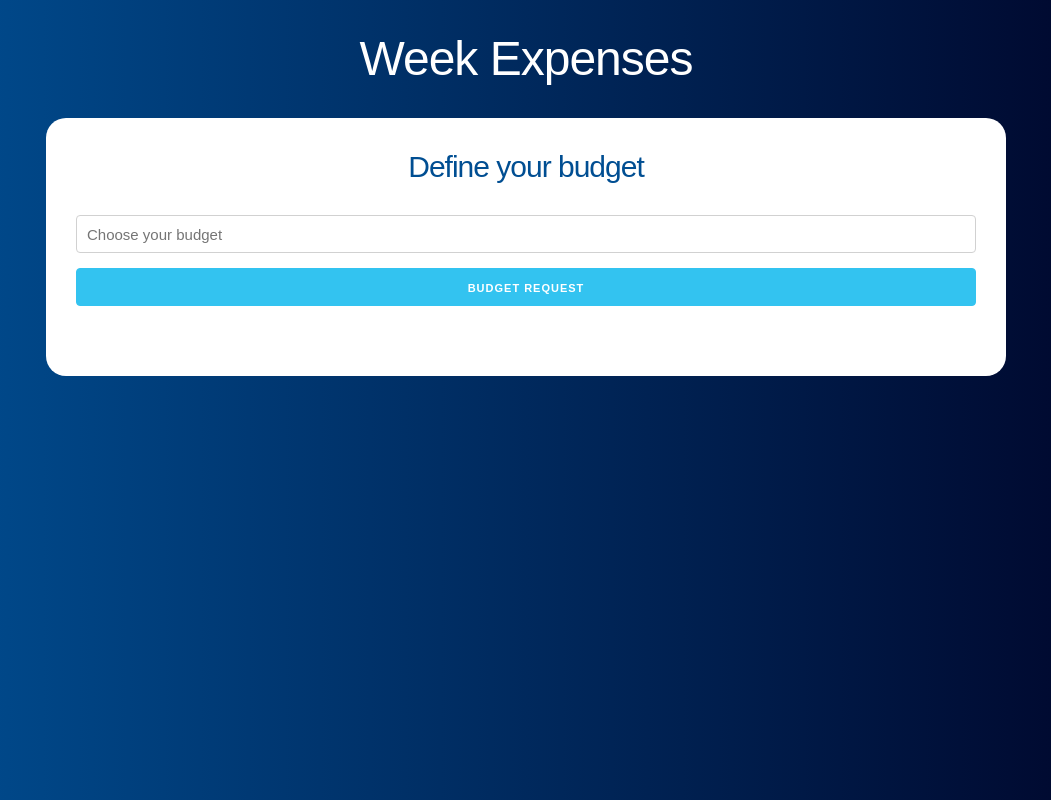
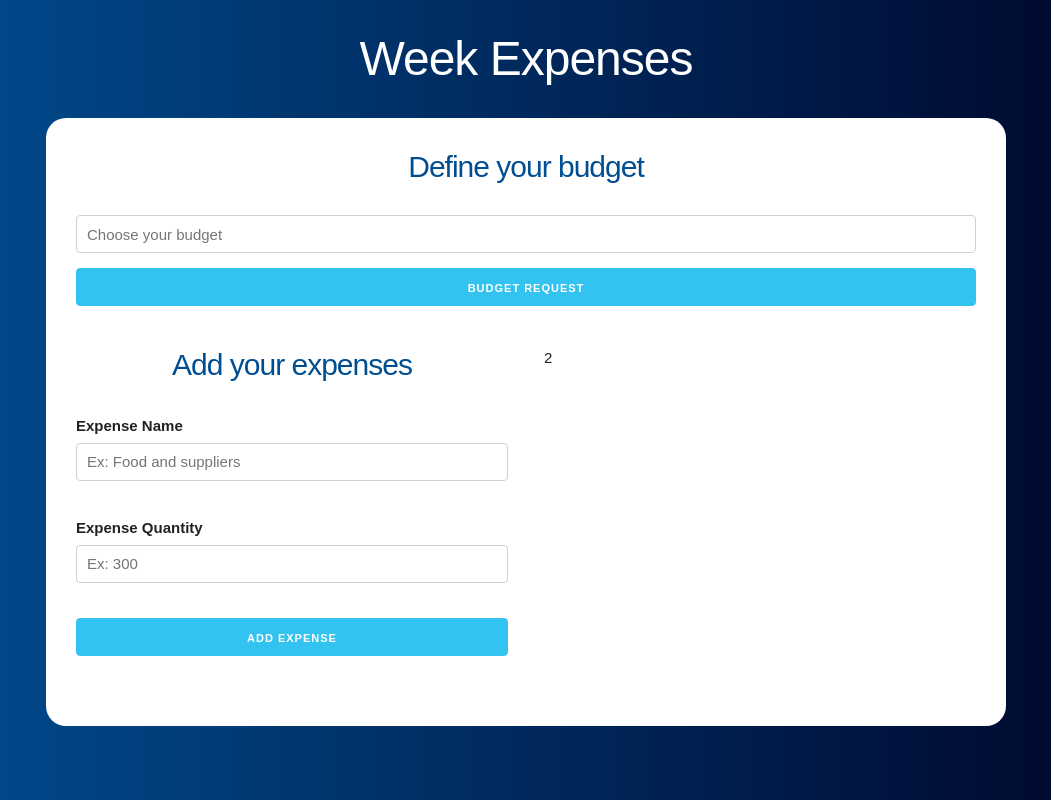
Before and after one commit to AttilioGiglio/Budget-Control, a React (Create React App) app: page / in a window 1280 px wide. Shown: the whole page, without its empty margins (114-1165 px from the left). Built offline with nearby package versions, Linux system fonts and the light colour scheme.

Commit message:
adding form

```diff
--- a/src/App.js
+++ b/src/App.js
@@ -1,5 +1,6 @@
 import React, {useState} from 'react';
 import Questions from './Components/Questions';
+import Form from './Components/Form';
 
 
 function App() {
@@ -16,6 +17,14 @@ function App() {
       setBudget={setBudget}
       setRest={setRest}
       />
+      <div className='row'>
+        <div className='one-half column'>
+          <Form />
+        </div>
+        <div className='one-half column'>
+          2
+        </div>
+      </div>
       </div>
     </div>
   );
--- /dev/null
+++ b/src/Components/Form.js
@@ -0,0 +1,32 @@
+import React from 'react'
+
+const Form = () => {
+    return (
+        <form>
+            <h2>Add your expenses</h2>
+            <div className='campo'>
+                <label>Expense Name</label>
+                <input
+                type='text'
+                className='u-full-width'
+                placeholder='Ex: Food and suppliers'
+                />
+            </div>
+            <div className='campo'>
+                <label>Expense Quantity</label>
+                <input
+                type='number'
+                className='u-full-width'
+                placeholder='Ex: 300'
+                />
+            </div>
+            <input
+            type='submit'
+            className='button-primary u-full-width'
+            value='Add expense'
+            />
+        </form>
+    )
+}
+
+export default Form
```
